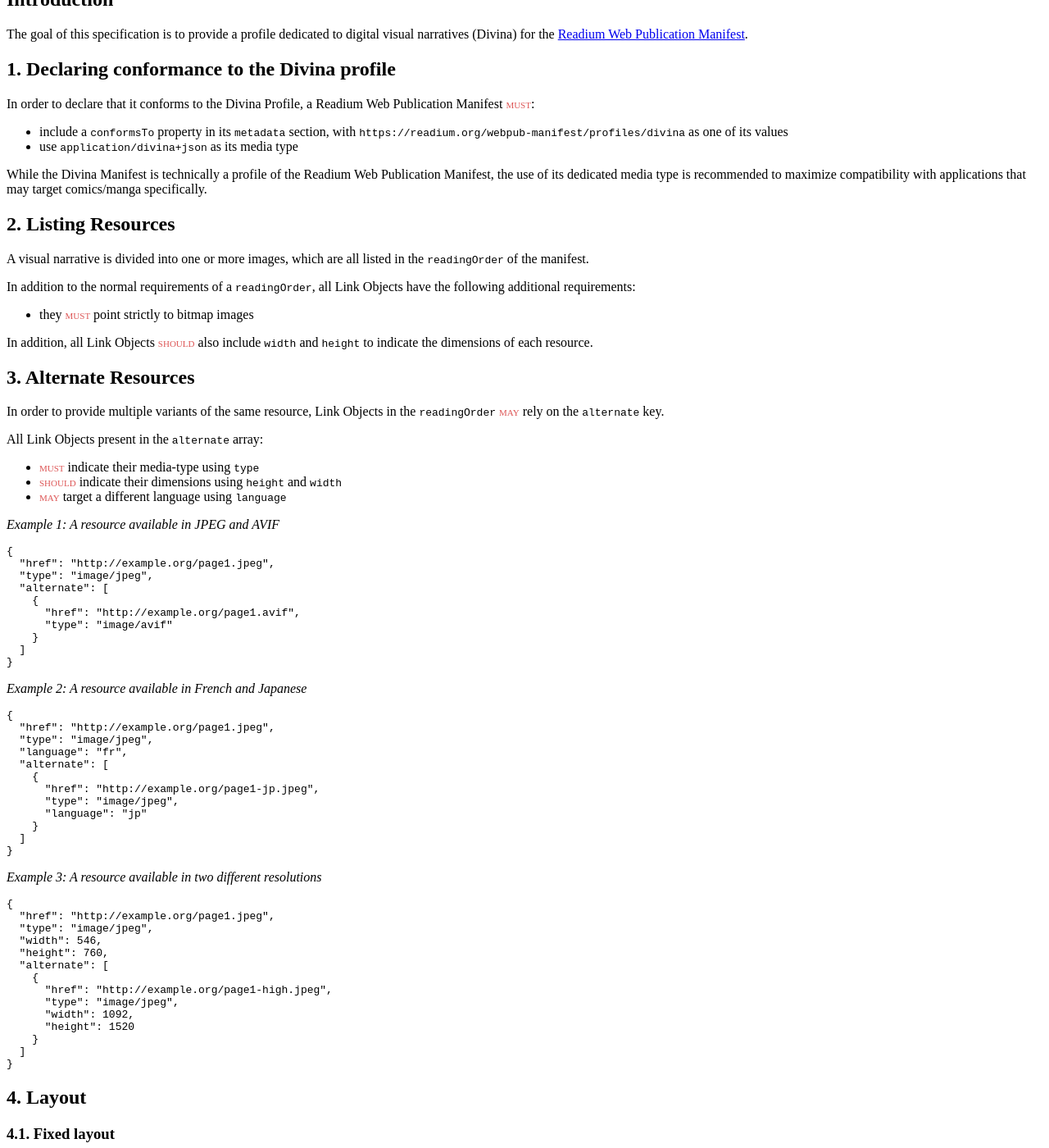
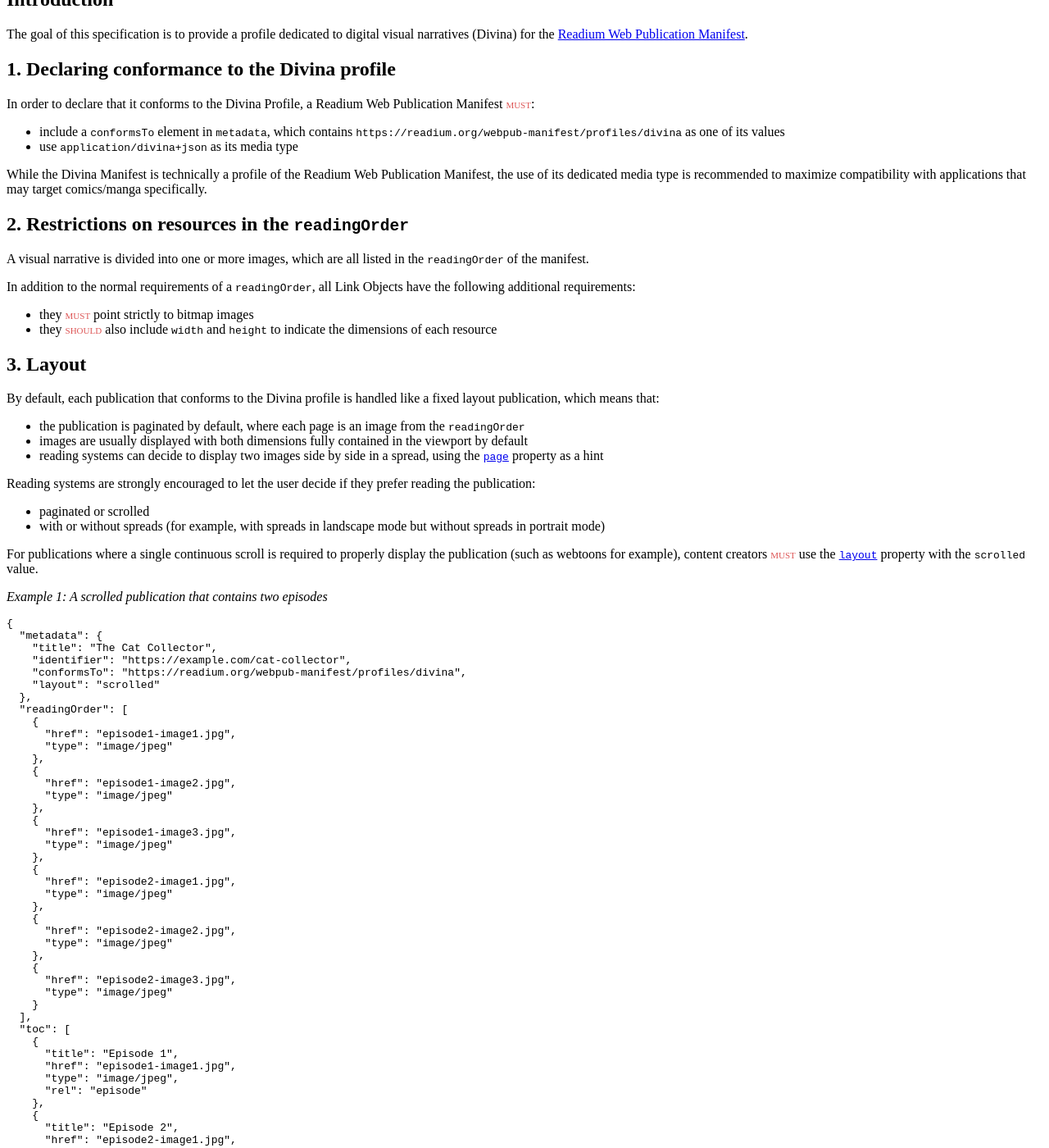
Before and after one commit to readium/webpub-manifest, a Jekyll site: the page built from profiles/divina.md, in a window 1280 px wide and 1400 px high, scrolled down 1211 px. Shown: the whole window at 82% size. Built offline with Jekyll 4.4.1, drawn with Linux system fonts in a browser that asks for light colours; our own code applies the rules of GitHub Pages for plain Markdown files; comment, search, counter and statistics services are not loaded; some of the changed text lies outside the part shown.

````diff
--- a/profiles/divina.md
+++ b/profiles/divina.md
@@ -68,85 +68,21 @@ The goal of this specification is to provide a profile dedicated to digital visu
 
 In order to declare that it conforms to the Divina Profile, a Readium Web Publication Manifest <strong class="rfc">must</strong>:
 
-- include a `conformsTo` property in its `metadata` section, with `https://readium.org/webpub-manifest/profiles/divina` as one of its values
+- include a `conformsTo` element in `metadata`, which contains `https://readium.org/webpub-manifest/profiles/divina` as one of its values
 - use `application/divina+json` as its media type
 
 While the Divina Manifest is technically a profile of the Readium Web Publication Manifest, the use of its dedicated media type is recommended to maximize compatibility with applications that may target comics/manga specifically.
 
-## 2. Listing Resources
+## 2. Restrictions on resources in the `readingOrder`
 
 A visual narrative is divided into one or more images, which are all listed in the `readingOrder` of the manifest.
 
 In addition to the normal requirements of a `readingOrder`, all Link Objects have the following additional requirements:
 
  - they <strong class="rfc">must</strong> point strictly to bitmap images
+ - they <strong class="rfc">should</strong> also include `width` and `height` to indicate the dimensions of each resource
 
-In addition, all Link Objects <strong class="rfc">should</strong> also include `width` and `height` to indicate the dimensions of each resource.
-
-## 3. Alternate Resources
-
-In order to provide multiple variants of the same resource, Link Objects in the `readingOrder` <strong class="rfc">may</strong> rely on the `alternate` key.
-
-All Link Objects present in the `alternate` array:
-
-- <strong class="rfc">must</strong> indicate their media-type using `type`
-- <strong class="rfc">should</strong> indicate their dimensions using `height` and `width`
-- <strong class="rfc">may</strong> target a different language using `language`
-
-*Example 1: A resource available in JPEG and AVIF*
-
-```json
-{
-  "href": "http://example.org/page1.jpeg",
-  "type": "image/jpeg",
-  "alternate": [
-    {
-      "href": "http://example.org/page1.avif",
-      "type": "image/avif"
-    }
-  ]
-}
-```
-
-*Example 2: A resource available in French and Japanese*
-
-```json
-{
-  "href": "http://example.org/page1.jpeg",
-  "type": "image/jpeg",
-  "language": "fr",
-  "alternate": [
-    {
-      "href": "http://example.org/page1-jp.jpeg",
-      "type": "image/jpeg",
-      "language": "jp"
-    }
-  ]
-}
-```
-
-*Example 3: A resource available in two different resolutions*
-
-```json
-{
-  "href": "http://example.org/page1.jpeg",
-  "type": "image/jpeg",
-  "width": 546,
-  "height": 760,
-  "alternate": [
-    {
-      "href": "http://example.org/page1-high.jpeg",
-      "type": "image/jpeg",
-      "width": 1092,
-      "height": 1520
-    }
-  ]
-}
-```
-
-## 4. Layout
-
-### 4.1. Fixed layout
+## 3. Layout
 
 By default, each publication that conforms to the Divina profile is handled like a fixed layout publication, which means that:
 
@@ -159,11 +95,9 @@ Reading systems are strongly encouraged to let the user decide if they prefer re
 - paginated or scrolled
 - with or without spreads (for example, with spreads in landscape mode but without spreads in portrait mode)
 
-### 4.2. Scrolled publications
-
 For publications where a single continuous scroll is required to properly display the publication (such as webtoons for example), content creators <strong class="rfc">must</strong> use the [`layout`](../contexts/default/README.md#layout-and-reading-progression) property with the `scrolled` value.
 
-*Example 4: A scrolled publication that contains two episodes*
+*Example 1: A scrolled publication that contains two episodes*
 
 ```json
 {
@@ -211,6 +145,67 @@ For publications where a single continuous scroll is required to properly displa
       "href": "episode2-image1.jpg",
       "type": "image/jpeg",
       "rel": "episode"
+    }
+  ]
+}
+```
+
+## 4. Alternate Resources
+
+In order to provide multiple variants of the same resource, Link Objects in the `readingOrder` <strong class="rfc">may</strong> rely on the `alternate` key.
+
+All Link Objects present in the `alternate` array:
+
+- <strong class="rfc">must</strong> indicate their media-type using `type`
+- <strong class="rfc">should</strong> indicate their dimensions using `height` and `width`
+- <strong class="rfc">may</strong> target a different language using `language`
+
+*Example 2: A resource available in JPEG and AVIF*
+
+```json
+{
+  "href": "http://example.org/page1.jpeg",
+  "type": "image/jpeg",
+  "alternate": [
+    {
+      "href": "http://example.org/page1.avif",
+      "type": "image/avif"
+    }
+  ]
+}
+```
+
+*Example 3: A resource available in French and Japanese*
+
+```json
+{
+  "href": "http://example.org/page1.jpeg",
+  "type": "image/jpeg",
+  "language": "fr",
+  "alternate": [
+    {
+      "href": "http://example.org/page1-jp.jpeg",
+      "type": "image/jpeg",
+      "language": "jp"
+    }
+  ]
+}
+```
+
+*Example 4: A resource available in two different resolutions*
+
+```json
+{
+  "href": "http://example.org/page1.jpeg",
+  "type": "image/jpeg",
+  "width": 546,
+  "height": 760,
+  "alternate": [
+    {
+      "href": "http://example.org/page1-high.jpeg",
+      "type": "image/jpeg",
+      "width": 1092,
+      "height": 1520
     }
   ]
 }
````
